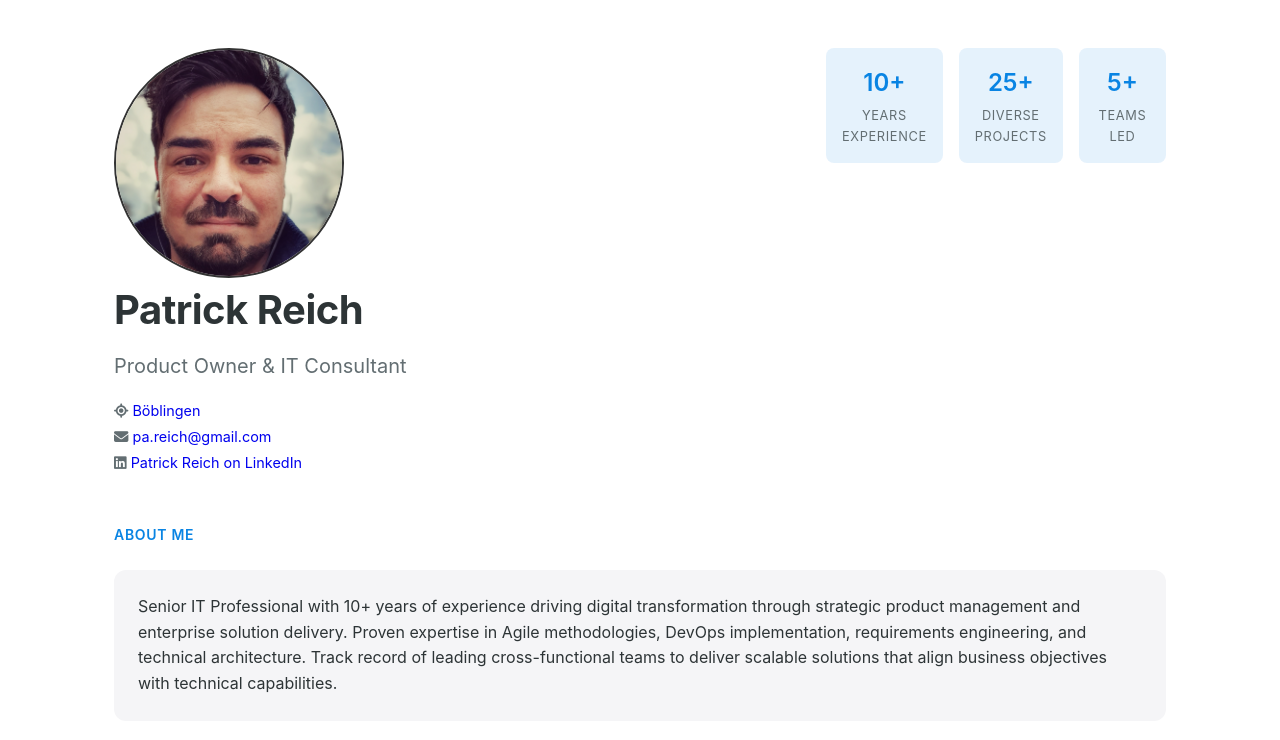
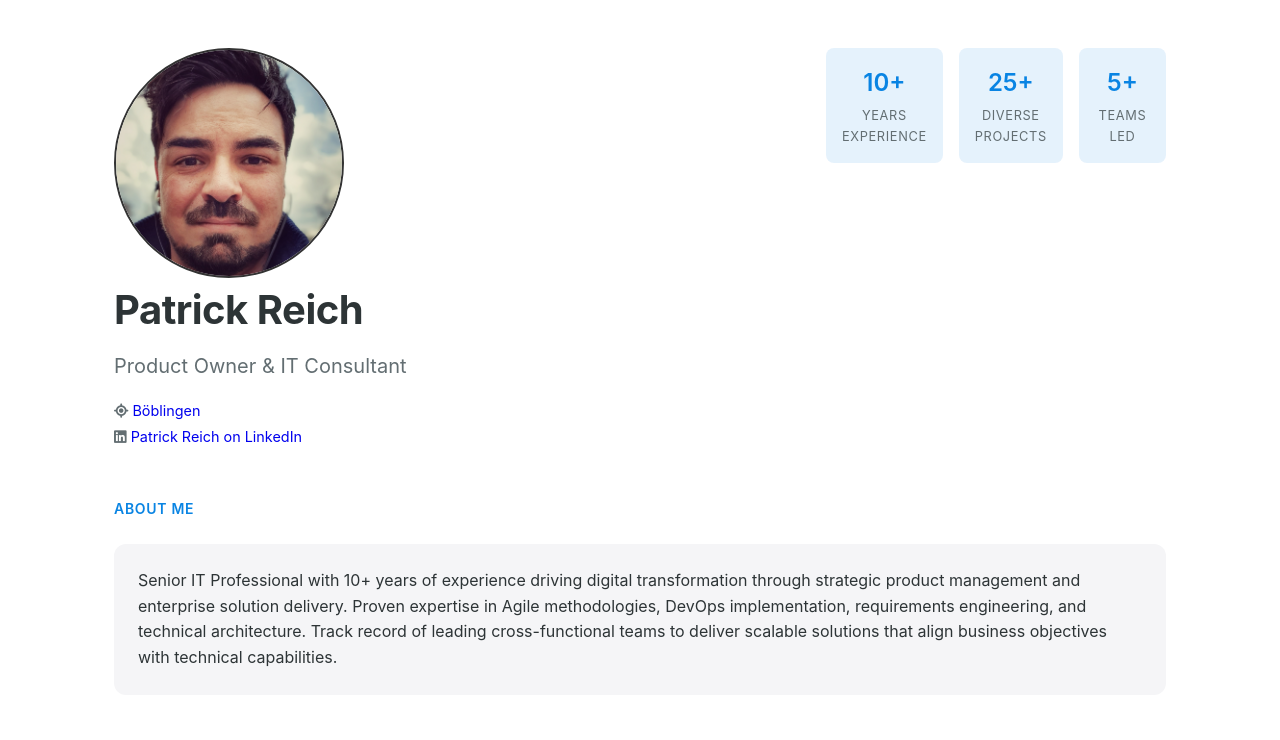
Before and after one commit to MoshPitCodes/moshpitcodes.github.io, a plain HTML site: page index.html in a window 1280 px wide. Shown: the top 740 px of the page. Drawn offline with Linux system fonts and the light colour scheme.

Commit message:
Update index.html

```diff
--- a/index.html
+++ b/index.html
@@ -490,12 +490,6 @@
                         </a>
                     </div>
                     <div>
-                        <i class="fa-solid fa-envelope"></i>
-                        <a href="mailto:pa.reich@gmail.com"/>
-                            pa.reich@gmail.com
-                        </a>
-                    </div>
-                    <div>
                         <i class="fab fa-linkedin"></i>
                         <a href="https://www.linkedin.com/in/patrick-reich-10081543"/>
                             Patrick Reich on LinkedIn
```
